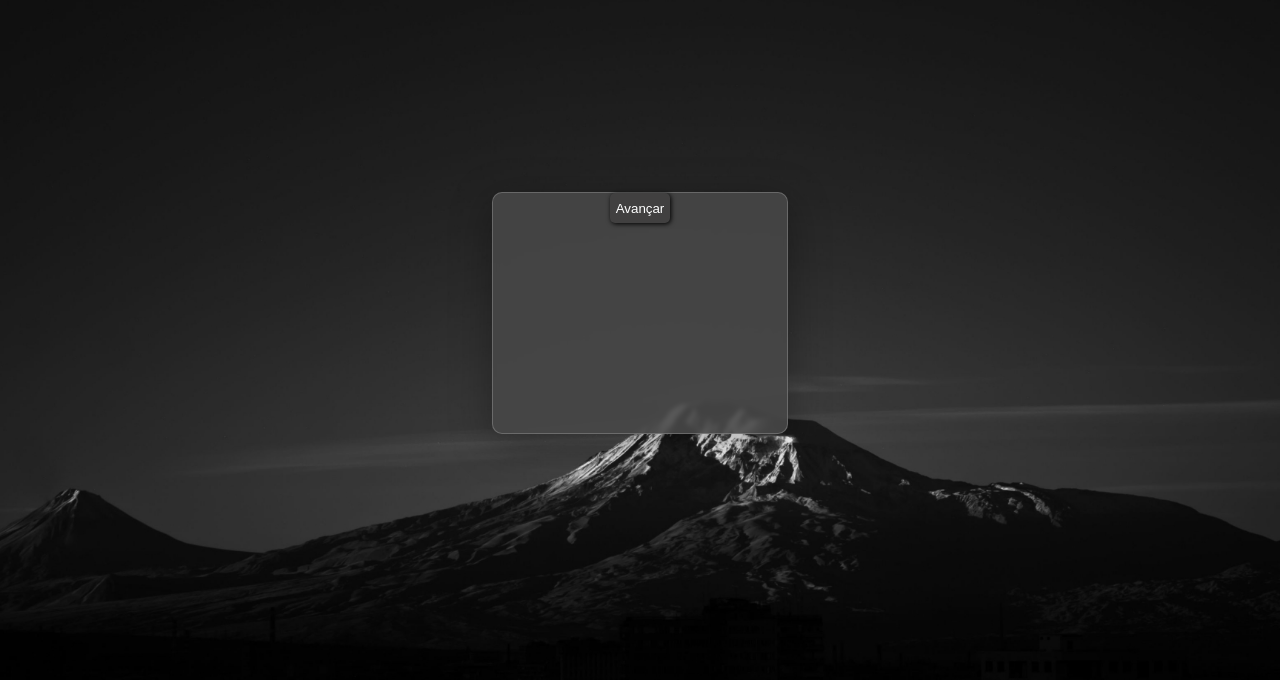
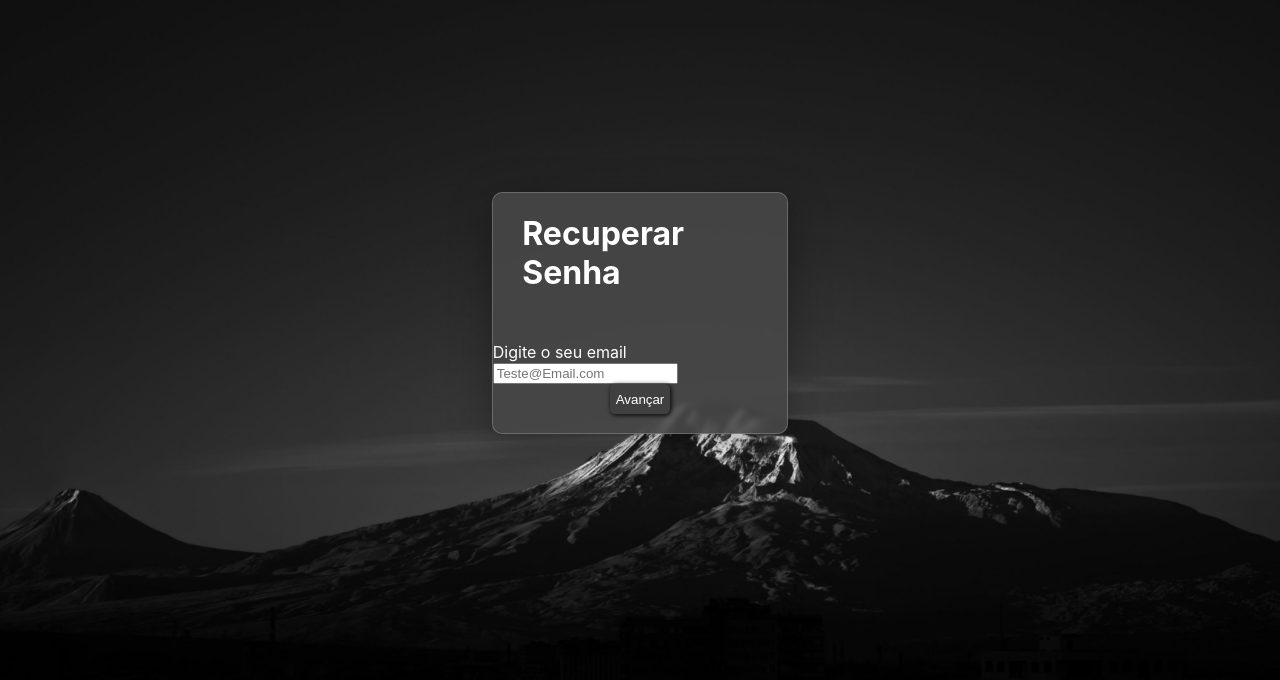
Before and after one commit to Levss30/todo-app-react-frontend, a React (Create React App) app: page /forgot-password in a window 1280 px wide. Shown: the top 680 px of the page. Built offline with nearby package versions, Linux system fonts and the light colour scheme.

Commit message:
Feat SenhaPage

```diff
--- a/src/Components/senha-page/SenhaPage.jsx
+++ b/src/Components/senha-page/SenhaPage.jsx
@@ -54,6 +54,20 @@ const SenhaPage = () => {
                 </div>
               </div> */}
 
+              {step === 1 && (
+                          <>
+                            <header>
+                              <h1 className="form-title">Recuperar Senha</h1>
+                            </header>
+                            <div className='form-description'>
+                              Digite o seu email
+                            </div>
+                            <div className="form-group">
+                              <input type='email' placeholder="Teste@Email.com"/>
+                            </div>
+                          </>
+                        )}
+
               <div className='wrapper-input-button'>
               <button className='returnBtn' style={{display: `${step > 1 ? 'block' : 'none'}`}} onClick={(e) => {setStep(step - 1); e.preventDefault()}}>Voltar</button>
               <button className='nextBtn' style={{display: `${step < 4 ? 'block' : 'none'}`}} onClick={(e) => {setStep(step + 1); e.preventDefault()}}>Avançar</button>
```
